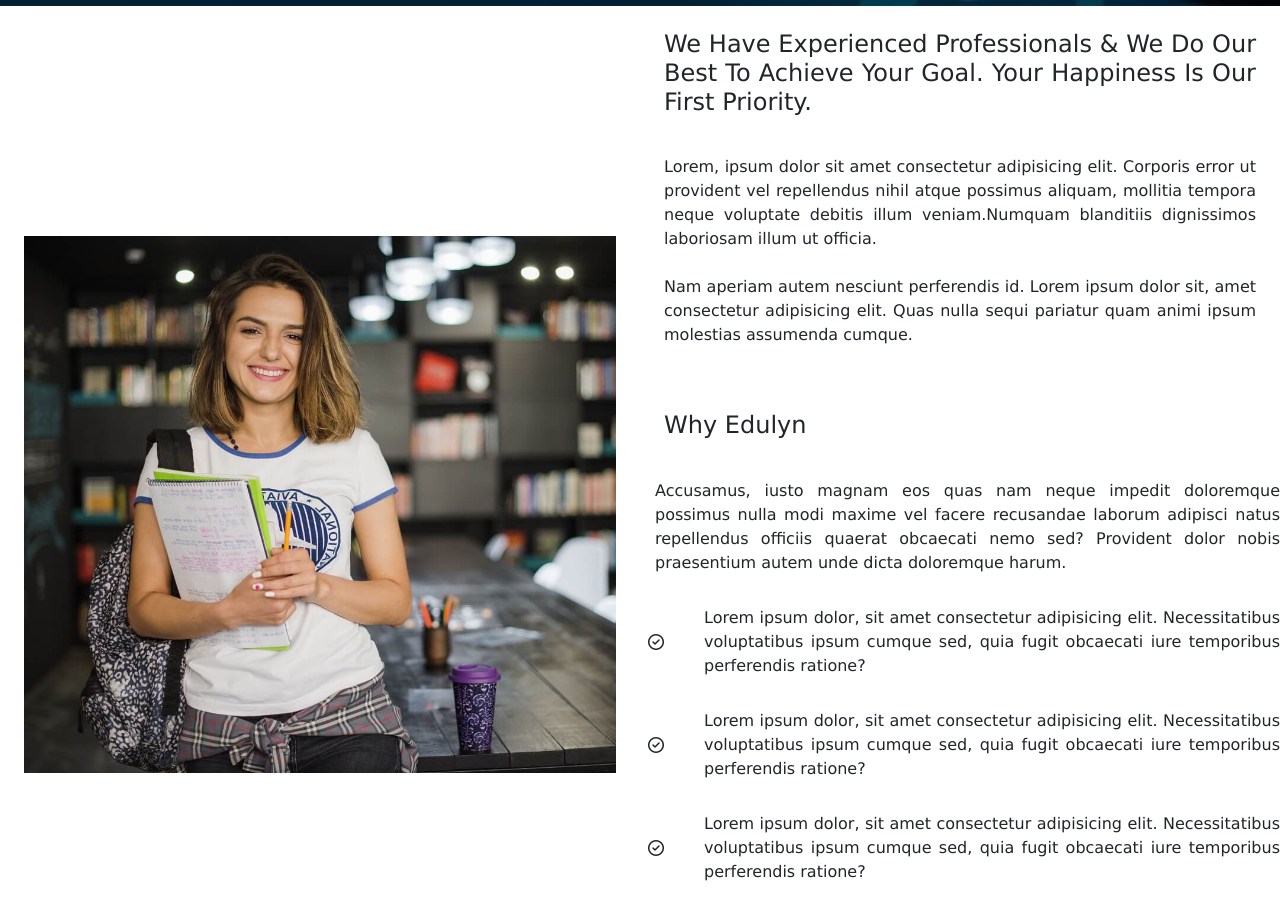
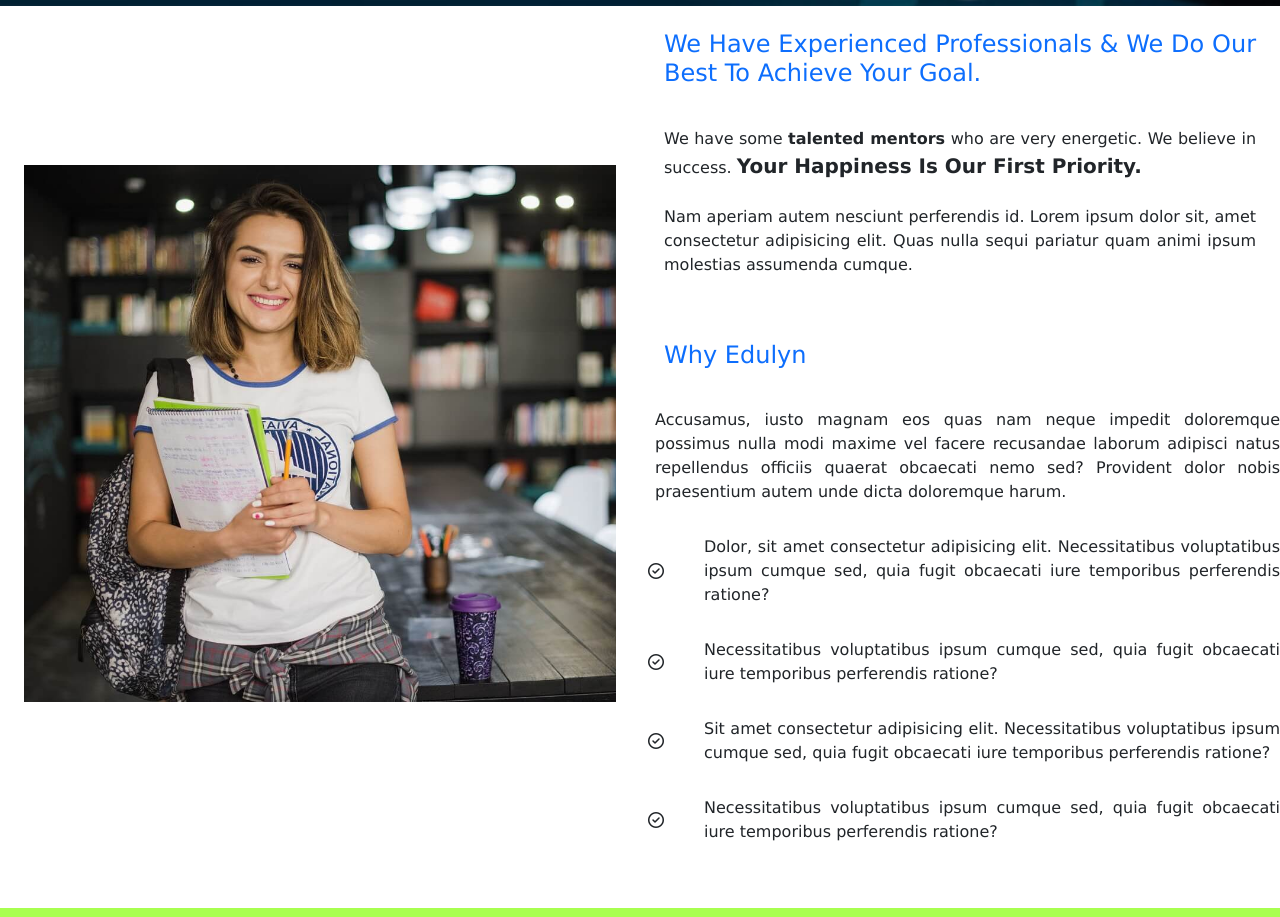
Before and after one commit to Masud8851/online-edu-care, a React (Create React App) app: page /about in a window 1280 px wide. Shown: the part 446-1363 px from the top of the page. Built offline with nearby package versions, Linux system fonts and the light colour scheme.

Commit message:
ActiveStyle

```diff
--- a/src/components/About/About.js
+++ b/src/components/About/About.js
@@ -17,20 +17,22 @@ const About = () => {
 					<img src={mentor} alt="" className="w-100" />
 				</div>
 				<div className="col-md-6">
-					<h4 className="p-4 mentor">
+					<h4 className="p-4 mentor text-primary">
 						We Have Experienced Professionals & We Do Our Best To Achieve Your
-						Goal. Your Happiness Is Our First Priority.
+						Goal.
 					</h4>
 					<p className="p-4 pt-0 mentor">
-						Lorem, ipsum dolor sit amet consectetur adipisicing elit. Corporis
-						error ut provident vel repellendus nihil atque possimus aliquam,
-						mollitia tempora neque voluptate debitis illum veniam.Numquam
-						blanditiis dignissimos laboriosam illum ut officia. <br /> <br />
+						We have some <strong> talented mentors</strong> who are very
+						energetic. We believe in success.{" "}
+						<strong className="fs-5">
+							Your Happiness Is Our First Priority.
+						</strong>{" "}
+						<br /> <br />
 						Nam aperiam autem nesciunt perferendis id. Lorem ipsum dolor sit,
 						amet consectetur adipisicing elit. Quas nulla sequi pariatur quam
 						animi ipsum molestias assumenda cumque.
 					</p>
-					<h4 className="p-4 mentor">Why Edulyn</h4>
+					<h4 className="p-4 mentor text-primary">Why Edulyn</h4>
 					<p>
 						Accusamus, iusto magnam eos quas nam neque impedit doloremque
 						possimus nulla modi maxime vel facere recusandae laborum adipisci
@@ -43,7 +45,18 @@ const About = () => {
 						</div>
 						<div>
 							<p className="ps-3">
-								Lorem ipsum dolor, sit amet consectetur adipisicing elit.
+								Dolor, sit amet consectetur adipisicing elit. Necessitatibus
+								voluptatibus ipsum cumque sed, quia fugit obcaecati iure
+								temporibus perferendis ratione?
+							</p>
+						</div>
+					</div>
+					<div className="d-flex align-items-center">
+						<div>
+							<i class="far fa-check-circle ps-2 pe-4"></i>
+						</div>
+						<div>
+							<p className="ps-3">
 								Necessitatibus voluptatibus ipsum cumque sed, quia fugit
 								obcaecati iure temporibus perferendis ratione?
 							</p>
@@ -55,9 +68,9 @@ const About = () => {
 						</div>
 						<div>
 							<p className="ps-3">
-								Lorem ipsum dolor, sit amet consectetur adipisicing elit.
-								Necessitatibus voluptatibus ipsum cumque sed, quia fugit
-								obcaecati iure temporibus perferendis ratione?
+								Sit amet consectetur adipisicing elit. Necessitatibus
+								voluptatibus ipsum cumque sed, quia fugit obcaecati iure
+								temporibus perferendis ratione?
 							</p>
 						</div>
 					</div>
@@ -67,19 +80,6 @@ const About = () => {
 						</div>
 						<div>
 							<p className="ps-3">
-								Lorem ipsum dolor, sit amet consectetur adipisicing elit.
-								Necessitatibus voluptatibus ipsum cumque sed, quia fugit
-								obcaecati iure temporibus perferendis ratione?
-							</p>
-						</div>
-					</div>
-					<div className="d-flex align-items-center">
-						<div>
-							<i class="far fa-check-circle ps-2 pe-4"></i>
-						</div>
-						<div>
-							<p className="ps-3">
-								Lorem ipsum dolor, sit amet consectetur adipisicing elit.
 								Necessitatibus voluptatibus ipsum cumque sed, quia fugit
 								obcaecati iure temporibus perferendis ratione?
 							</p>
```
